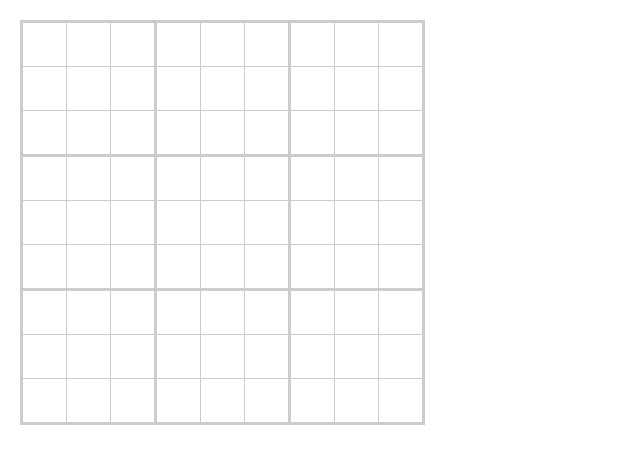
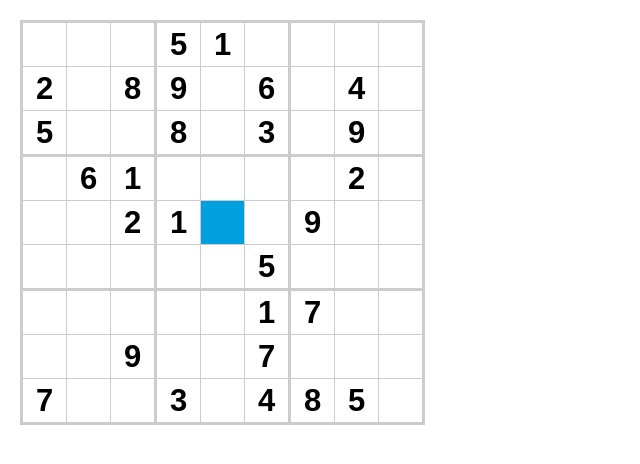
Before and after one commit to jaapmengers/sudontku, a React (Create React App) app: page / in a window 1280 px wide. Shown: the top 464 px of the page, without its empty margins (0-640 px from the left). Built offline with nearby package versions, Linux system fonts and the light colour scheme.

Commit message:
Checks whether sudoku is valid

```diff
--- a/public/index.html
+++ b/public/index.html
@@ -24,7 +24,7 @@
       work correctly both with client-side routing and a non-root public URL.
       Learn how to configure a non-root public URL by running `npm run build`.
     -->
-    <title>React App</title>
+    <title>Sudon'tku</title>
   </head>
   <body>
     <noscript>You need to enable JavaScript to run this app.</noscript>
--- a/src/App.css
+++ b/src/App.css
@@ -9,6 +9,29 @@ body {
 #grid {
   flex-shrink: 1;
   flex-direction: column;
+  -webkit-transition: 100ms ease-in-out;
+  -moz-transition: 100ms ease-in-out;
+  -o-transition: 100ms ease-in-out;
+  transition: 100ms ease-in-out;
+}
+
+#grid.invalid {
+  animation: shake ease-in-out 0.1s;
+}
+
+@keyframes shake {
+  25% {
+    transform: rotate(-1deg);
+  }
+  50% {
+    transform: rotate(0deg);
+  }
+  75% {
+    transform: rotate(-1deg);
+  }
+  100% {
+    transform: rotate(0deg);
+  }
 }
 
 .row {
@@ -53,6 +76,11 @@ body {
   border-right: 3px solid rgb(204, 204, 204);
 }
 
+.invalid .cell,
+.invalid .row {
+  border-color: #bf360d;
+}
+
 .cell {
   width: 43px;
   height: 43px;
--- a/src/App.tsx
+++ b/src/App.tsx
@@ -1,6 +1,94 @@
-import React, { useState, useEffect } from "react";
-import { cloneDeep } from "lodash";
+import React, { useState, useEffect, useCallback } from "react";
+import { cloneDeep, range, flatMap, chunk, zipWith } from "lodash";
 import "./App.css";
+
+// TODO: Check results. Show error
+// Extra variant: Telkens veranderende tekenset
+// Extra variant: emoji's met verschillende skin tones
+
+const puzzle1 = [
+  [0, 0, 4, 6, 0, 0, 0, 5, 0],
+  [0, 0, 0, 0, 0, 3, 0, 6, 8],
+  [0, 0, 0, 0, 0, 0, 0, 0, 0],
+  [0, 0, 0, 0, 2, 4, 0, 0, 0],
+  [0, 3, 0, 9, 6, 1, 2, 0, 0],
+  [0, 0, 5, 3, 0, 0, 0, 0, 6],
+  [2, 7, 0, 1, 0, 5, 0, 9, 0],
+  [0, 9, 8, 0, 0, 0, 0, 3, 7],
+  [1, 0, 0, 0, 0, 0, 0, 0, 2],
+];
+
+const puzzle2 = [
+  [0, 0, 0, 0, 0, 0, 0, 3, 6],
+  [4, 0, 2, 0, 0, 0, 0, 0, 5],
+  [5, 0, 0, 6, 0, 0, 8, 2, 1],
+  [0, 2, 0, 0, 0, 0, 0, 0, 8],
+  [0, 0, 0, 0, 0, 4, 3, 0, 0],
+  [8, 4, 7, 9, 0, 3, 0, 0, 0],
+  [0, 7, 8, 0, 6, 0, 0, 0, 0],
+  [0, 0, 4, 0, 1, 0, 0, 0, 0],
+  [0, 3, 0, 0, 0, 0, 5, 7, 0],
+];
+
+const puzzle3 = [
+  [0, 0, 0, 5, 1, 0, 0, 0, 0],
+  [2, 0, 8, 9, 0, 6, 0, 4, 0],
+  [5, 0, 0, 8, 0, 3, 0, 9, 0],
+  [0, 6, 1, 0, 0, 0, 0, 2, 0],
+  [0, 0, 2, 1, 0, 0, 9, 0, 0],
+  [0, 0, 0, 0, 0, 5, 0, 0, 0],
+  [0, 0, 0, 0, 0, 1, 7, 0, 0],
+  [0, 0, 9, 0, 0, 7, 0, 0, 0],
+  [7, 0, 0, 3, 0, 4, 8, 5, 0],
+];
+
+const puzzle4 = [
+  [0, 0, 0, 0, 0, 0, 0, 0, 0],
+  [0, 6, 0, 0, 5, 0, 2, 0, 0],
+  [4, 0, 9, 0, 2, 8, 0, 3, 0],
+  [0, 2, 0, 0, 0, 1, 0, 0, 8],
+  [9, 0, 0, 0, 8, 3, 1, 0, 5],
+  [0, 0, 0, 9, 6, 0, 0, 4, 0],
+  [0, 0, 0, 0, 0, 2, 7, 0, 4],
+  [0, 3, 0, 0, 0, 0, 0, 0, 9],
+  [8, 5, 0, 0, 4, 0, 0, 0, 0],
+];
+
+const puzzle5 = [
+  [6, 8, 0, 0, 3, 0, 0, 4, 9],
+  [0, 0, 4, 0, 0, 1, 0, 0, 0],
+  [0, 5, 0, 2, 0, 0, 0, 0, 0],
+  [0, 0, 0, 3, 0, 0, 0, 0, 0],
+  [0, 9, 0, 0, 0, 7, 3, 0, 6],
+  [0, 1, 0, 6, 8, 0, 0, 0, 0],
+  [2, 0, 1, 0, 0, 6, 0, 0, 0],
+  [0, 0, 8, 9, 4, 0, 0, 1, 0],
+  [0, 4, 9, 0, 0, 0, 0, 3, 0],
+];
+
+const puzzle6 = [
+  [3, 0, 6, 0, 0, 0, 0, 0, 4],
+  [5, 0, 0, 0, 0, 7, 0, 0, 0],
+  [0, 1, 0, 0, 4, 3, 0, 0, 9],
+  [1, 0, 8, 5, 0, 0, 3, 6, 0],
+  [0, 0, 0, 0, 0, 4, 0, 0, 0],
+  [2, 0, 0, 0, 0, 0, 0, 0, 0],
+  [0, 0, 0, 1, 0, 2, 6, 0, 3],
+  [6, 0, 0, 8, 0, 0, 0, 4, 0],
+  [9, 2, 0, 0, 0, 0, 8, 1, 0],
+];
+
+const puzzle7 = [
+  [0, 0, 0, 5, 1, 0, 0, 0, 0],
+  [2, 0, 8, 9, 0, 6, 0, 4, 0],
+  [5, 0, 0, 8, 0, 3, 0, 9, 0],
+  [0, 6, 1, 0, 0, 0, 0, 2, 0],
+  [0, 0, 2, 1, 0, 0, 9, 0, 0],
+  [0, 0, 0, 0, 0, 5, 0, 0, 0],
+  [0, 0, 0, 0, 0, 1, 7, 0, 0],
+  [0, 0, 9, 0, 0, 7, 0, 0, 0],
+  [7, 0, 0, 3, 0, 4, 8, 5, 0],
+];
 
 const initial = [
   [0, 0, 0, 0, 0, 0, 0, 0, 0],
@@ -14,29 +102,87 @@ const initial = [
   [0, 0, 0, 0, 0, 0, 0, 0, 0],
 ];
 
+const puzzle7complete = [
+  [6, 9, 4, 5, 1, 2, 3, 8, 7],
+  [2, 3, 8, 9, 7, 6, 1, 4, 5],
+  [5, 1, 7, 8, 4, 3, 2, 9, 6],
+  [8, 6, 1, 7, 3, 9, 5, 2, 4],
+  [4, 5, 2, 1, 6, 8, 9, 7, 3],
+  [9, 7, 3, 4, 2, 5, 6, 1, 8],
+  [3, 4, 5, 2, 8, 1, 7, 6, 9],
+  [1, 8, 9, 6, 5, 7, 4, 3, 2],
+  [7, 2, 6, 3, 9, 4, 8, 5, 1],
+];
+
+const puzzle7almostcomplete = [
+  [6, 9, 4, 5, 1, 2, 3, 8, 7],
+  [2, 3, 8, 9, 7, 6, 1, 4, 5],
+  [5, 1, 7, 8, 4, 3, 2, 9, 6],
+  [8, 6, 1, 7, 3, 9, 5, 2, 4],
+  [4, 5, 2, 1, 6, 8, 9, 7, 3],
+  [9, 7, 3, 4, 2, 5, 6, 1, 8],
+  [3, 4, 5, 2, 8, 1, 7, 6, 9],
+  [1, 8, 9, 6, 5, 7, 4, 3, 2],
+  [7, 2, 6, 3, 9, 4, 8, 5, 0],
+];
+
+const replacement: { [key: number]: string } = {
+  1: "🤘🏻",
+  2: "🤘🏼",
+  3: "🤘🏽",
+  4: "☝🏻",
+  5: "☝🏼",
+  6: "☝🏽",
+  7: "👆🏻",
+  8: "👆🏼",
+  9: "👆🏽",
+};
+
+const check = (rows: number[][]): boolean => {
+  const columns = range(0, 9).map((r) => range(0, 9).map((c) => rows[c][r]));
+
+  const chunks = flatMap(
+    chunk(
+      rows.map((row) => chunk(row, 3)),
+      3
+    ),
+    (chunks) => {
+      const [first, second, third] = chunks;
+
+      return zipWith(first, second, third, (a, b, c) => [...a, ...b, ...c]);
+    }
+  );
+
+  return [...rows, ...columns, ...chunks].every((sg) => {
+    const nonZeros = sg.filter((x) => x > 0);
+    return nonZeros.length === new Set(nonZeros).size;
+  });
+};
+
 function App() {
-  const [grid, setGrid] = useState(initial);
+  const [grid, setGrid] = useState(puzzle7);
+  const isValid = check(grid);
 
-  const [[selectionX, selectionY], setSelection] = useState<
-    [number | undefined, number | undefined]
-  >([undefined, undefined]);
+  const [rotation, setRotation] = useState(0);
+
+  const rotate = useCallback(() => {
+    setRotation(rotation + 90);
+  }, [rotation]);
+
+  const [[selectionX, selectionY], setSelection] = useState<[number, number]>([
+    4,
+    4,
+  ]);
 
   useEffect(() => {
     const setCell = (value: number) => {
-      if (selectionX === undefined || selectionY === undefined) {
-        return;
-      }
-
       const gridCopy = cloneDeep(grid);
       gridCopy[selectionY][selectionX] = value;
       setGrid(gridCopy);
+      // rotate();
     };
 
     const moveSelection = (x: number, y: number) => {
-      if (selectionX === undefined || selectionY === undefined) {
-        return;
-      }
-
       const calc = (value: number): number => {
         if (value < 0) {
           return 7 - value;
@@ -79,11 +225,15 @@ function App() {
     return () => {
       document.removeEventListener("keydown", onPress, false);
     };
-  }, [grid, selectionX, selectionY]);
+  }, [grid, rotate, selectionX, selectionY]);
 
   return (
     <div id="container">
-      <div id="grid">
+      <div
+        id="grid"
+        className={`${isValid ? "" : "invalid"}`}
+        style={{ transform: `rotate(${rotation}deg)` }}
+      >
         {grid.map((row, y) => (
           <div key={y} className={`row row-${y}`}>
             {row.map((cell, x) => (
```
